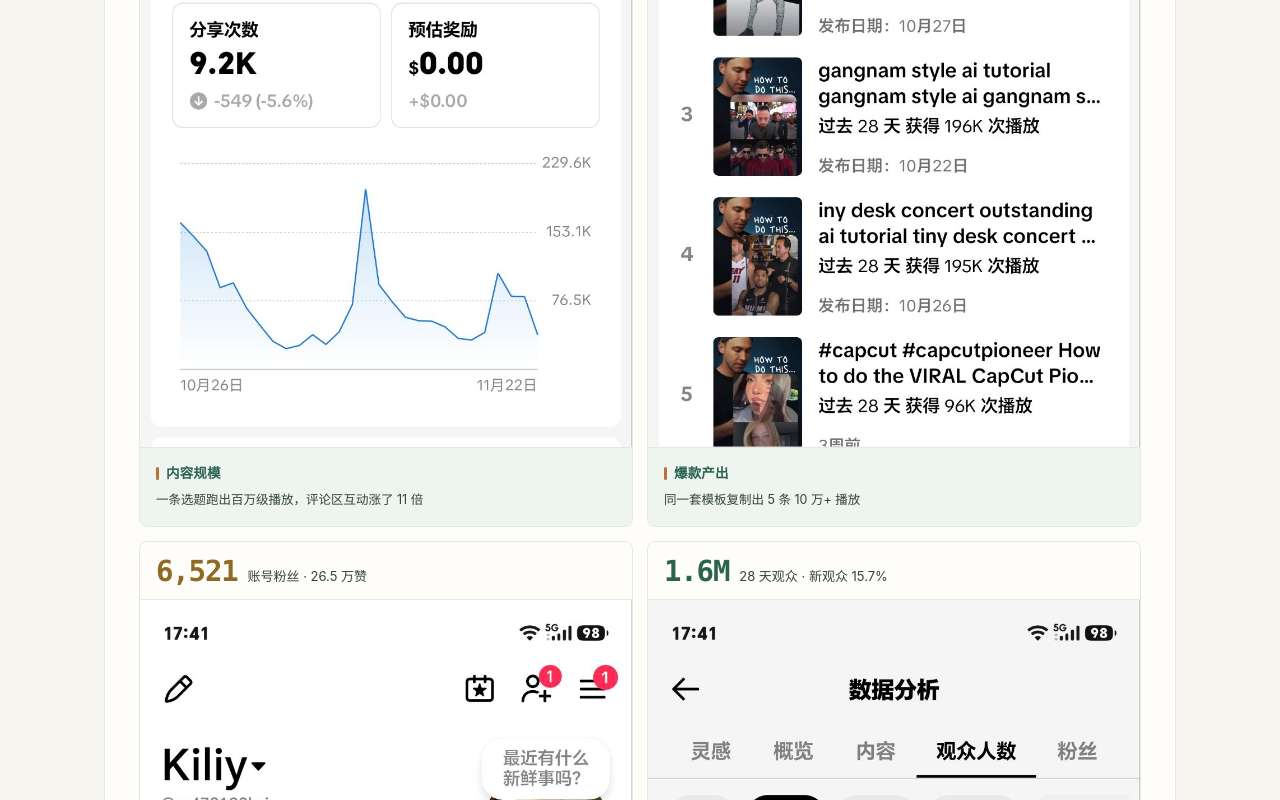
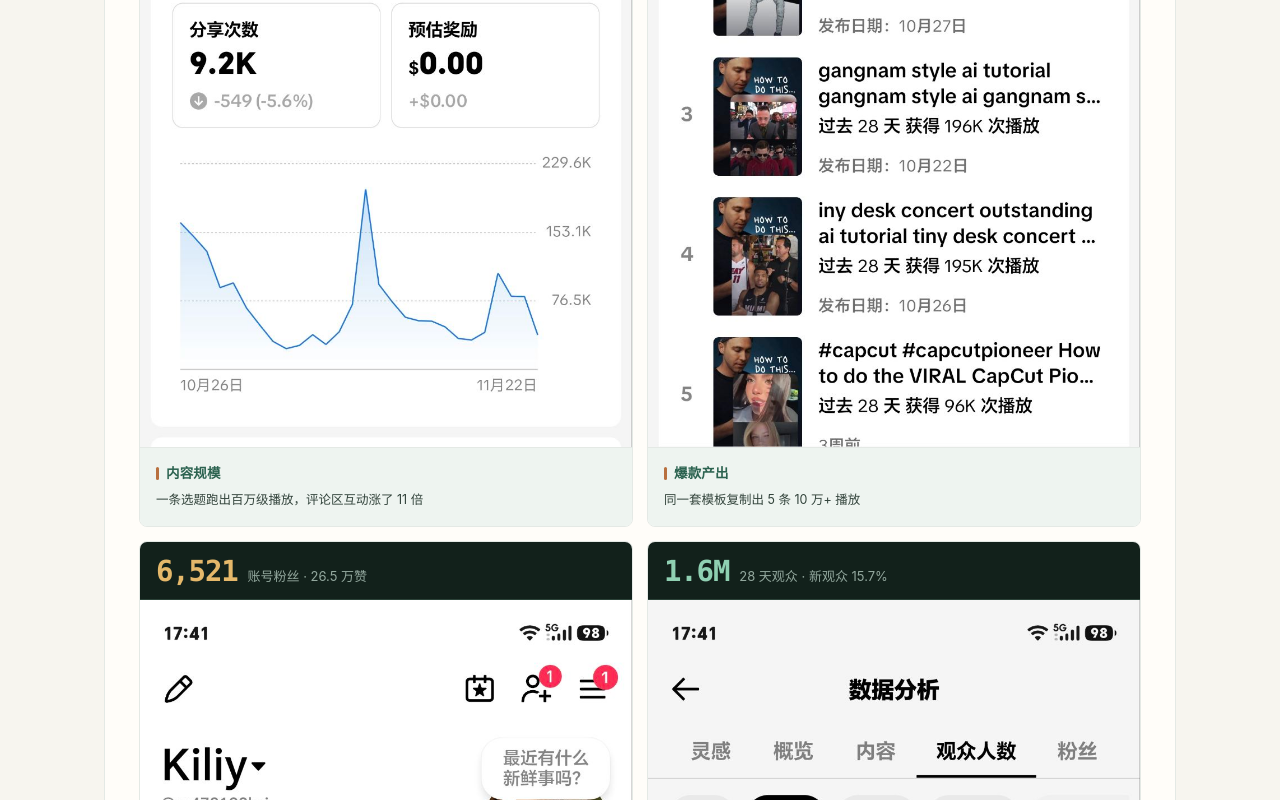
Before and after one commit to ancen1/ai-leadgen-demo, a plain HTML site: page index.html in a window 1280 px wide. Shown: the part 1350-2150 px from the top of the page. Drawn offline with Linux system fonts and the light colour scheme.

Commit message:
Portfolio stat bar: dark forest green background with light numerals

```diff
--- a/index.html
+++ b/index.html
@@ -254,13 +254,13 @@ tr:last-child td{border-bottom:none}
 .shot{border:1px solid var(--line);border-radius:var(--r);overflow:hidden;background:#fff;cursor:zoom-in;transition:.22s var(--ease);min-width:0;display:flex;flex-direction:column}
 .shot:hover{box-shadow:var(--shadow);transform:translateY(-2px)}
 .shot img{width:100%;max-width:100%;display:block;height:auto;object-fit:contain;background:#eef2f7}
-.shot-stat{display:flex;align-items:baseline;gap:10px;flex-wrap:wrap;padding:15px 16px 13px;border-bottom:1px solid var(--line);background:var(--paper)}
-.shot-stat b{font-family:var(--mono);font-size:29px;font-weight:600;color:var(--blue-d);letter-spacing:-.04em;line-height:1}
-.shot-stat em{font-style:normal;font-size:13px;color:var(--ink-2);line-height:1.4}
+.shot-stat{display:flex;align-items:baseline;gap:10px;flex-wrap:wrap;padding:15px 16px 13px;border-bottom:1px solid var(--navy-line);background:var(--navy)}
+.shot-stat b{font-family:var(--mono);font-size:29px;font-weight:600;color:#8fd0b2;letter-spacing:-.04em;line-height:1}
+.shot-stat em{font-style:normal;font-size:13px;color:#93a89e;line-height:1.4}
 .shot-stat span{margin-left:auto;font-family:var(--mono);font-size:11px;color:#9a5a30;background:var(--teal-soft);border:1px solid var(--teal-line);border-radius:4px;padding:2px 8px}
-.shot:nth-child(2) .shot-stat b{color:#9a5a30}
-.shot:nth-child(3) .shot-stat b{color:#8f6a24}
-.shot:nth-child(4) .shot-stat b{color:var(--blue-d)}
+.shot:nth-child(2) .shot-stat b{color:#e0a06a}
+.shot:nth-child(3) .shot-stat b{color:#e5b86a}
+.shot:nth-child(4) .shot-stat b{color:#8fd0b2}
 .shot-ph{aspect-ratio:878/1920;display:flex;flex-direction:column;align-items:center;justify-content:center;gap:9px;text-align:center;padding:18px;
   background:repeating-linear-gradient(45deg,#faf8f3,#faf8f3 10px,#f2efe8 10px,#f2efe8 20px)}
 .shot-ph svg{width:26px;height:26px;stroke:var(--faint);fill:none;stroke-width:1.5}
```
